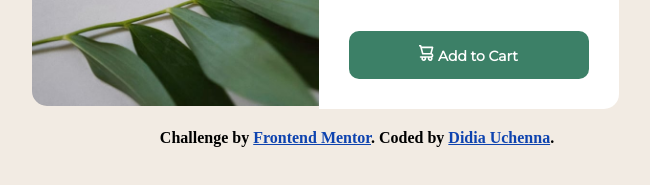
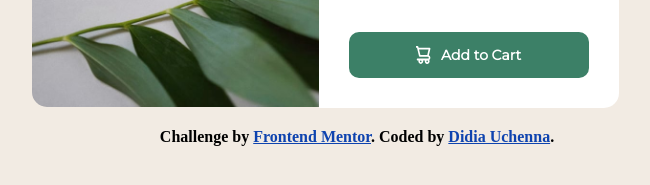
Before and after one commit to D-KILLJOY/Frontend-mentor-product-preview-card-component-main, a plain HTML site: page index.html in a window 1280 px wide. Shown: the part 489-674 px from the top of the page, 283-933 px from the left. Drawn offline with Linux system fonts and the light colour scheme.

Commit message:
made updates

```diff
--- a/index.html
+++ b/index.html
@@ -38,13 +38,7 @@
 				</p>
 				<p class="price">$149.99 <span class="d-price">$169.99</span></p>
 				<a class="button" href="#"
-					><svg width="15" height="16" xmlns="http://www.w3.org/2000/svg">
-						<path
-							d="M14.383 10.388a2.397 2.397 0 0 0-1.518-2.222l1.494-5.593a.8.8 0 0 0-.144-.695.8.8 0 0 0-.631-.28H2.637L2.373.591A.8.8 0 0 0 1.598 0H0v1.598h.983l1.982 7.4a.8.8 0 0 0 .799.59h8.222a.8.8 0 0 1 0 1.599H1.598a.8.8 0 1 0 0 1.598h.943a2.397 2.397 0 1 0 4.507 0h1.885a2.397 2.397 0 1 0 4.331-.376 2.397 2.397 0 0 0 1.12-2.021ZM11.26 7.99H4.395L3.068 3.196h9.477L11.26 7.991Zm-6.465 6.392a.8.8 0 1 1 0-1.598.8.8 0 0 1 0 1.598Zm6.393 0a.8.8 0 1 1 0-1.598.8.8 0 0 1 0 1.598Z"
-							fill="#FFF"
-						/>
-					</svg>
-					Add to Cart</a
+					><img src="./images/icon-cart.svg" alt="" /> Add to Cart</a
 				>
 			</section>
 		</div>
--- a/styles.css
+++ b/styles.css
@@ -104,7 +104,9 @@ img {
 	color: var(--White);
 	text-decoration: none;
 	margin: auto;
-	display: block;
+	display: flex;
+	justify-content: center;
+	gap: 1rem;
 	padding: 1.4rem;
 	margin-top: 2rem;
 	text-align: center;
```
